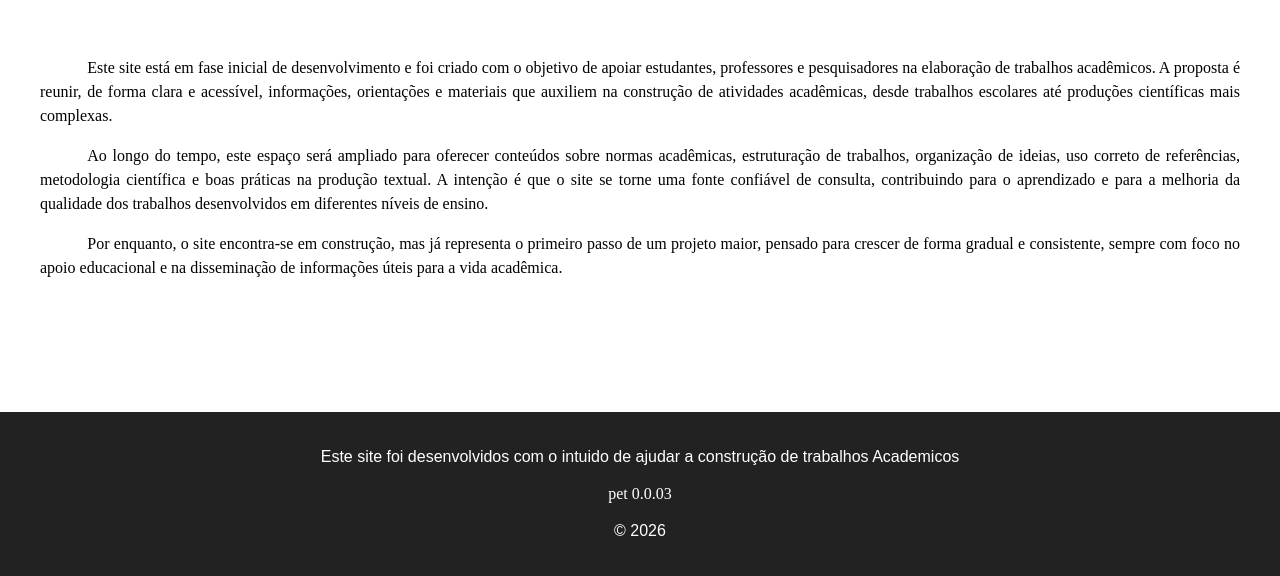
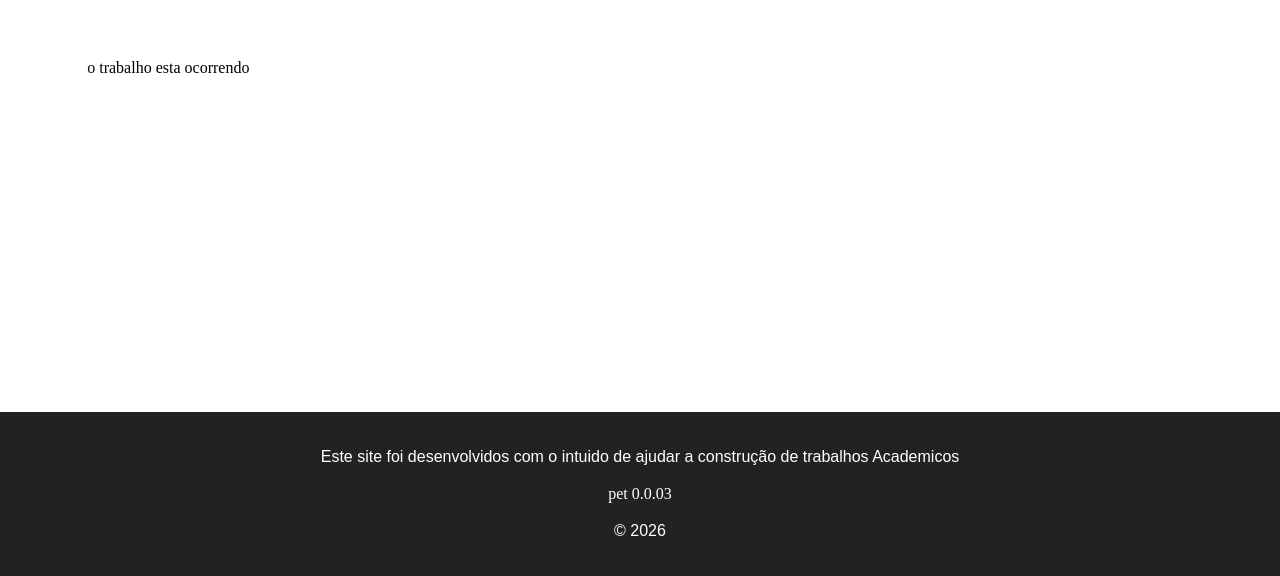
Before and after one commit to HananReis/youtube-downloader, a Flask app: page / in a window 1280 px wide. Shown: the part 224-800 px from the top of the page. Run offline with Flask 3, Linux system fonts and the light colour scheme.

Commit message:
adiciona novas páginas html

```diff
--- a/templates/index.html
+++ b/templates/index.html
@@ -1,28 +1,11 @@
 {% extends "base.html" %}
 
-{% block title %}Início{% endblock %}
+{% block title %}Informações{% endblock %}
 
 {% block content %}
     <div class="texto">
         <p>
-            Este site está em fase inicial de desenvolvimento e foi criado com o objetivo de apoiar estudantes,
-            professores e pesquisadores na elaboração de trabalhos acadêmicos. A proposta é reunir, de forma clara
-            e acessível, informações, orientações e materiais que auxiliem na construção de atividades acadêmicas,
-            desde trabalhos escolares até produções científicas mais complexas.
-        </p>
-
-        <p>
-            Ao longo do tempo, este espaço será ampliado para oferecer conteúdos sobre normas acadêmicas,
-            estruturação de trabalhos, organização de ideias, uso correto de referências, metodologia científica
-            e boas práticas na produção textual. A intenção é que o site se torne uma fonte confiável de consulta,
-            contribuindo para o aprendizado e para a melhoria da qualidade dos trabalhos desenvolvidos em
-            diferentes níveis de ensino.
-        </p>
-
-        <p>
-            Por enquanto, o site encontra-se em construção, mas já representa o primeiro passo de um projeto maior,
-            pensado para crescer de forma gradual e consistente, sempre com foco no apoio educacional e na
-            disseminação de informações úteis para a vida acadêmica.
+            o trabalho esta ocorrendo
         </p>
     </div>
 {% endblock %}
```
